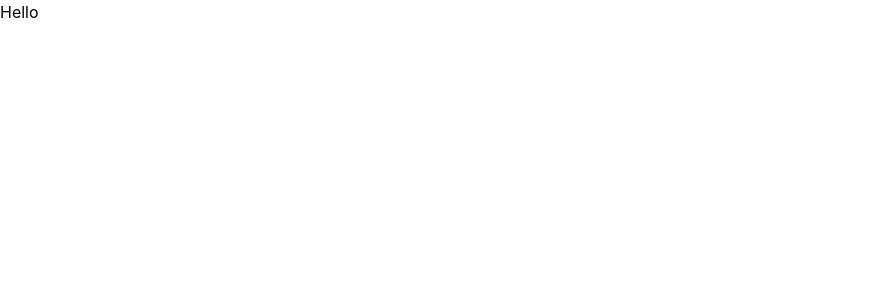
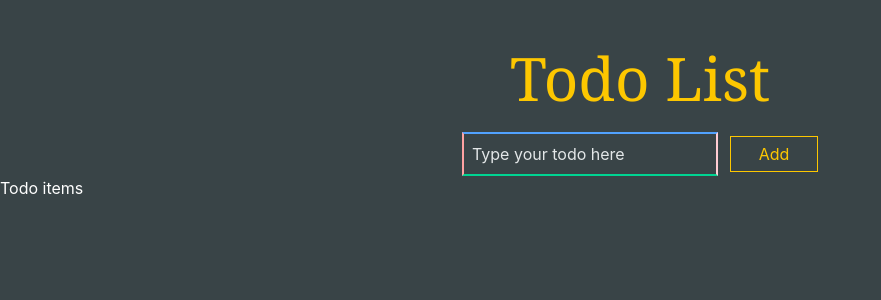
Before and after one commit to chaitanyaB12/React_Practice, a React (Vite) app in the folder project5_todo/: page / in a window 1280 px wide. Shown: the top 300 px of the page, without its empty margins (0-881 px from the left). Built offline with nearby package versions, Linux system fonts and the light colour scheme.

Commit message:
component created for todo app

```diff
--- a/project5_todo/src/App.jsx
+++ b/project5_todo/src/App.jsx
@@ -1,3 +1,4 @@
+import TodoList from "./compoents/TodoList"
 
 
 function App() {
@@ -6,8 +7,9 @@ function App() {
   return (
   <>
   <div>
-    Hello
+    <TodoList/>
   </div>
+
   </>
   )
 }
--- /dev/null
+++ b/project5_todo/src/compoents/TodoList.jsx
@@ -0,0 +1,18 @@
+
+
+function TodoList() {
+  return (
+    <div className="bg-mist-700  text-yellow-400 h-screen pt-10">
+        <h2 className=" flex justify-center items-center text-4xl sm:text-2xl lg:text-6xl font-serif mt-2">Todo List</h2>
+        <div className="flex justify-center items-center mt-6 gap-3">
+            <input type="text"placeholder="Type your todo here" className="flex justify-center border-2 border-bs-blue-400 border-b-emerald-400 border-r-rose-200 border-l-red-300 focus:ring-0 focus:outline-none p-2 cursor-pointer placeholder-mist-200 text-white items-center w-1/5 py-2"/>
+            <button className="border h-9 flex justify-center items-center w-22 hover:bg-amber-300 hover:text-black hover:scale-110 cursor-pointer transition-all ">Add</button>
+        </div>
+        <div className="text-white">
+            Todo items
+        </div>
+    </div>
+  )
+}
+
+export default TodoList
```
Also changed, not shown: project5_todo/src/index.css (line endings or trailing spaces).
